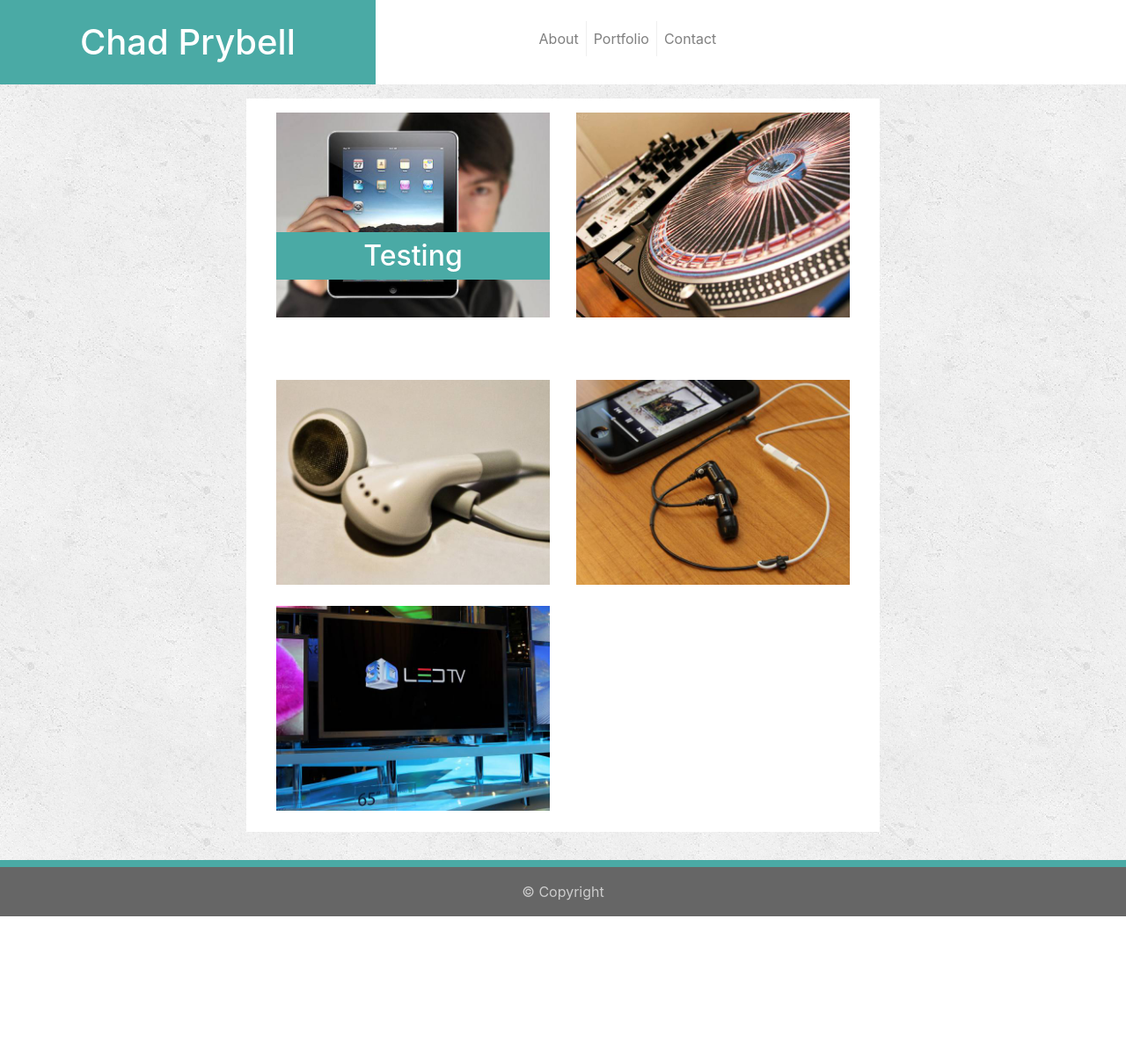
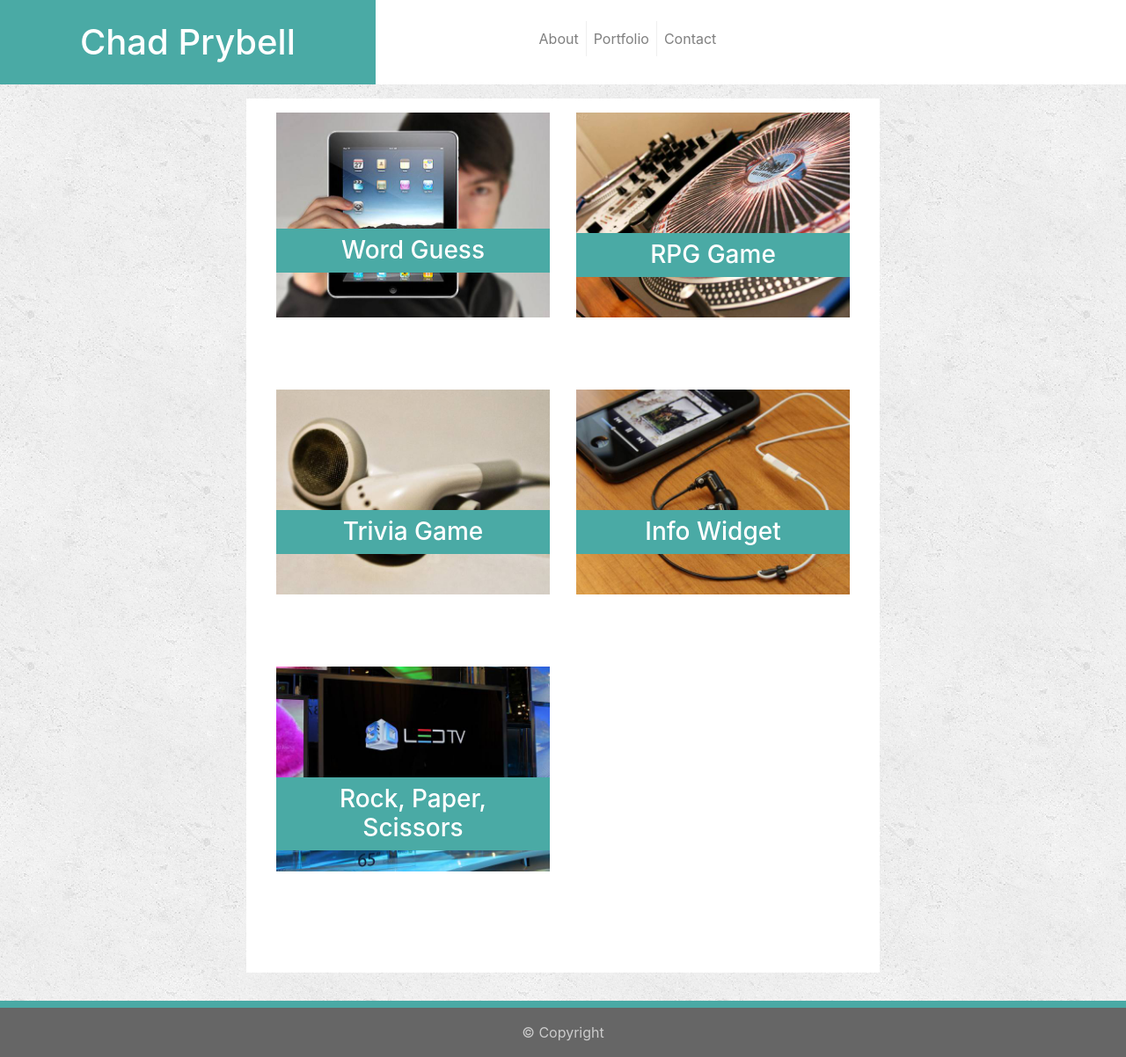
Before and after one commit to cprybell/Bootstrap-Portfolio, a plain HTML site: page portfolio.html in a window 1280 px wide. Shown: the whole page at 88% size. Before the commit the page ends 1042 px from the top, so only its background shows below. Drawn offline with nearby package versions, Linux system fonts and the light colour scheme.

Commit message:
added caption to all photos on the portfolio page. All working fine now

```diff
--- a/portfolio.html
+++ b/portfolio.html
@@ -33,23 +33,27 @@
             <div class="row bg-white px-1 mx-auto my-2">
                 <div class="col-12 col-sm-6 col-md-6 col-lg-6 col-xl-6 mt-3">
                     <img src="technics-q-c-640-480-1.jpg" class="img-fluid" alt="Word Guess Game" style="width:100%">
-                    <h2 class="postition-absolute col-12 text-center py-2" style="background-color: #4aaaa5; bottom: 33%; color:white;">Testing</h2>
+                    <h3 class="postition-absolute col-12 text-center py-2" style="background-color: #4aaaa5; bottom: 33%; color:white;">Word Guess</h3>
                 </div>
                 <div class="col-12 col-sm-6 col-md-6 col-lg-6 col-xl-6 mb-3 mt-3">
                         <img src="technics-q-c-640-480-2.jpg" class="img-fluid" alt="RPG Game" style="width:100%">
+                        <h3 class="postition-absolute col-12 text-center py-2" style="background-color: #4aaaa5; bottom: 33%; color:white;">RPG Game</h3>
                 </div>
             </div>
             <div class="row bg-white px-1 mx-auto mb-2">
                 <div class="col-12 col-sm-6 col-md-6 col-lg-6 col-xl-6 mb-3">
                     <img src="technics-q-c-640-480-5.jpg" class="img-fluid" alt="Word Guess Game" style="width:100%">
+                    <h3 class="postition-absolute col-12 text-center py-2" style="background-color: #4aaaa5; bottom: 33%; color:white;">Trivia Game</h3>
                 </div>
                 <div class="col-12 col-sm-6 col-md-6 col-lg-6 col-xl-6 mb-3">
                         <img src="technics-q-c-640-480-7.jpg" class="img-fluid" alt="RPG Game" style="width:100%">
+                        <h3 class="postition-absolute col-12 text-center py-2" style="background-color: #4aaaa5; bottom: 33%; color:white;">Info Widget</h3>
                 </div>
             </div>
             <div class="row bg-white px-1 mx-auto mb-2">
                 <div class="col-12 col-sm-6 col-md-6 col-lg-6 col-xl-6">
                     <img src="technics-q-c-640-480-9.jpg" class="img-fluid" alt="Word Guess Game" style="width:100%">
+                    <h3 class="postition-absolute col-12 text-center py-2" style="background-color: #4aaaa5; bottom: 33%; color:white;">Rock, Paper, Scissors</h3>
                 </div>
             </div>
         </div>
```
